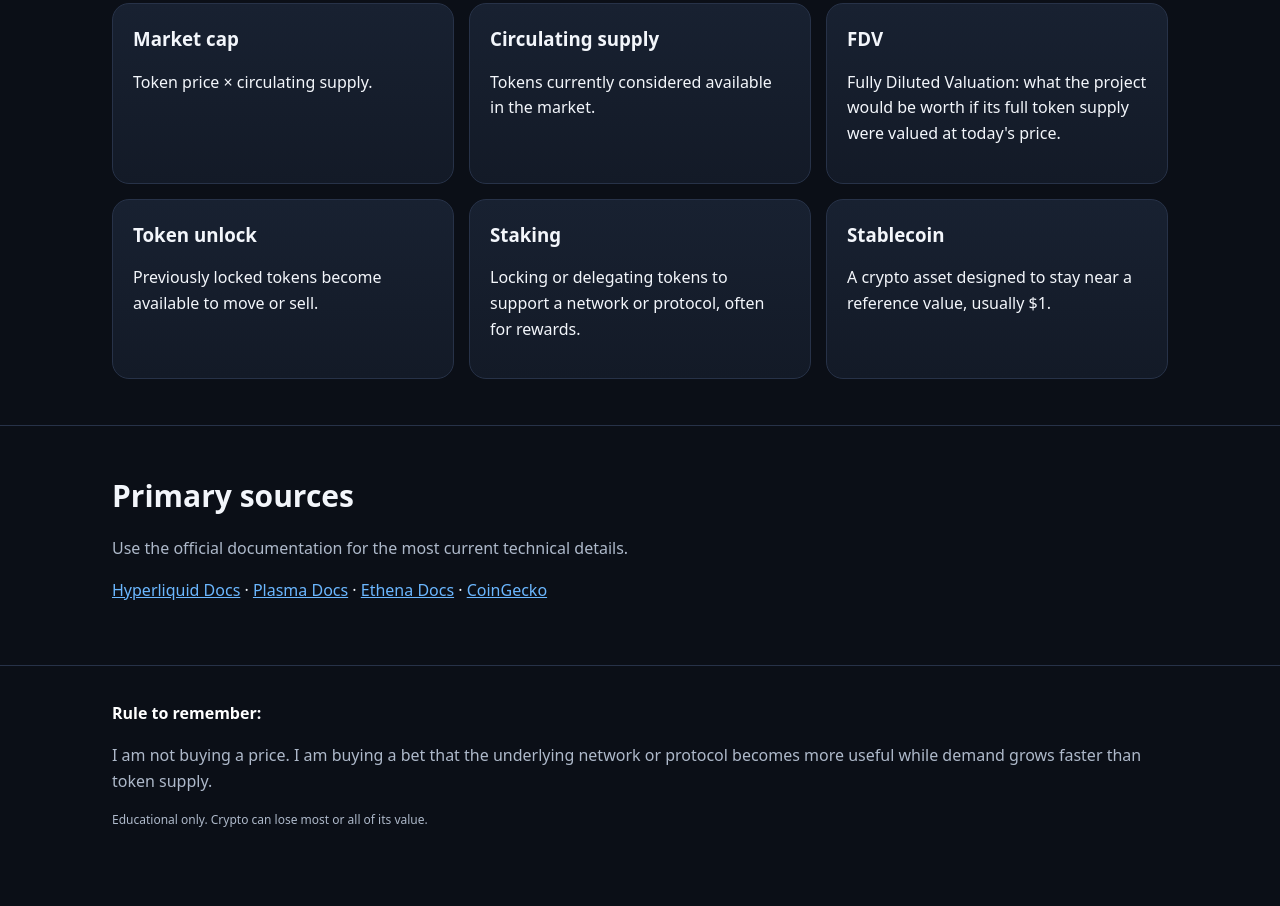
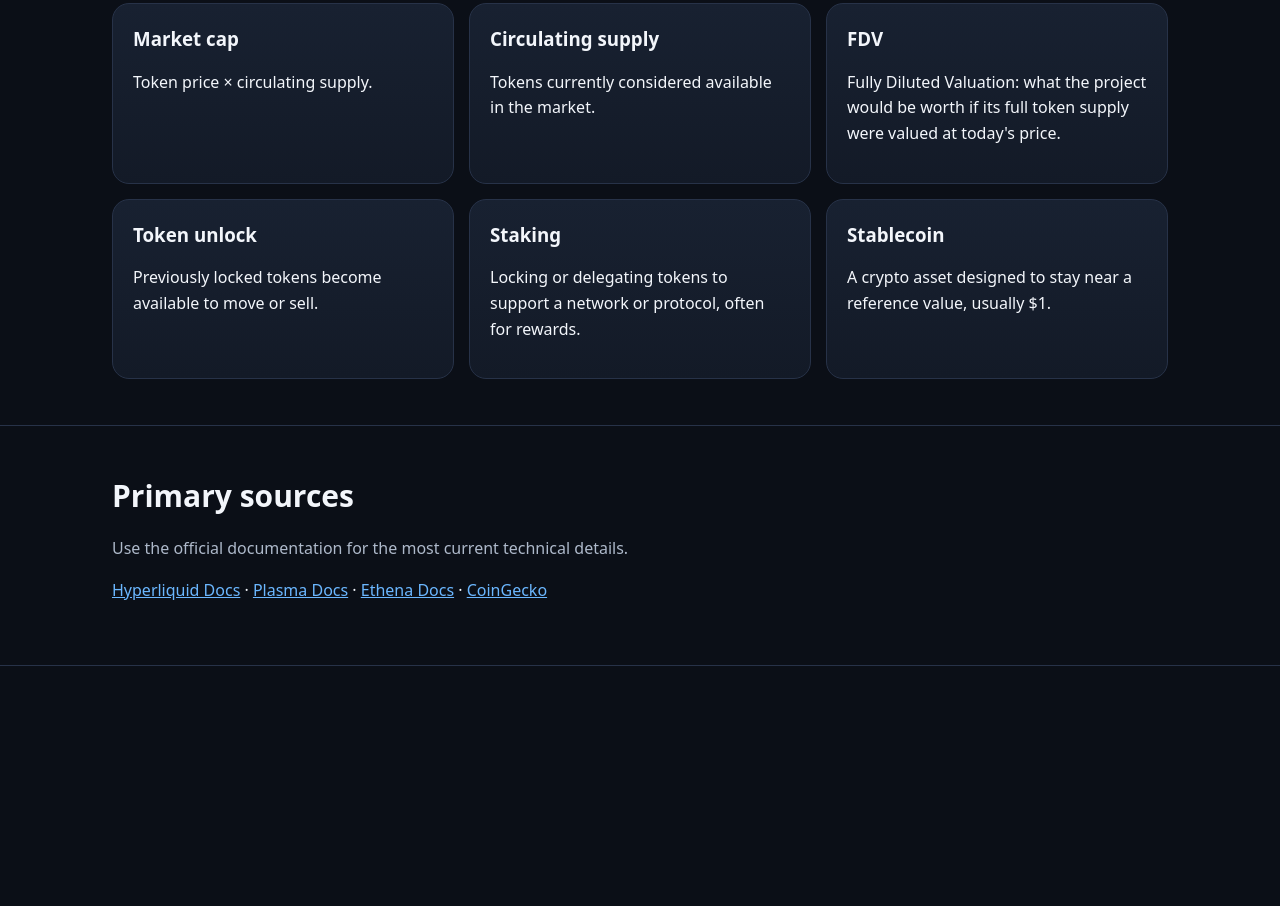
Before and after one commit to kkhalife2/crypto-high-level-guide, a plain HTML site: page index.html in a window 1280 px wide. Shown: the part 4915-5821 px from the top of the page. After the commit the page ends 5581 px from the top, so only its background shows below. Drawn offline with Linux system fonts and the light colour scheme; a script that the page names is missing.

Commit message:
Remove footer and end on sources section

```diff
--- a/index.html
+++ b/index.html
@@ -121,8 +121,6 @@ a{color:var(--b)}footer{padding:35px 0 65px;color:var(--m)}
 <p><a href="https://hyperliquid.gitbook.io/hyperliquid-docs" target="_blank">Hyperliquid Docs</a> · <a href="https://www.plasma.org/docs/get-started/introduction/start-here" target="_blank">Plasma Docs</a> · <a href="https://docs.ethena.fi/" target="_blank">Ethena Docs</a> · <a href="https://www.coingecko.com/" target="_blank">CoinGecko</a></p>
 </div></section>
 
-<footer><div class="wrap"><b style="color:#fff">Rule to remember:</b><p>I am not buying a price. I am buying a bet that the underlying network or protocol becomes more useful while demand grows faster than token supply.</p><p class="small">Educational only. Crypto can lose most or all of its value.</p></div></footer>
-
 <script>
 const c=document.getElementById('coin'),a=document.getElementById('amt'),e=document.getElementById('entry'),t=document.getElementById('target'),r=document.getElementById('res');
 function calc(){const A=+a.value,E=+e.value,T=+t.value;if(!A||!E||T<0){r.textContent='Enter valid numbers.';return}const n=A/E,v=n*T,p=v-A;r.innerHTML='You would buy about <b>'+n.toLocaleString(undefined,{maximumFractionDigits:2})+' '+c.value+'</b>. If it reached <b>$'+T.toLocaleString()+'</b>, the position would be worth about <b>$'+v.toLocaleString(undefined,{maximumFractionDigits:2})+'</b> ('+(p>=0?'+':'')+'$'+p.toLocaleString(undefined,{maximumFractionDigits:2})+').'}
```
